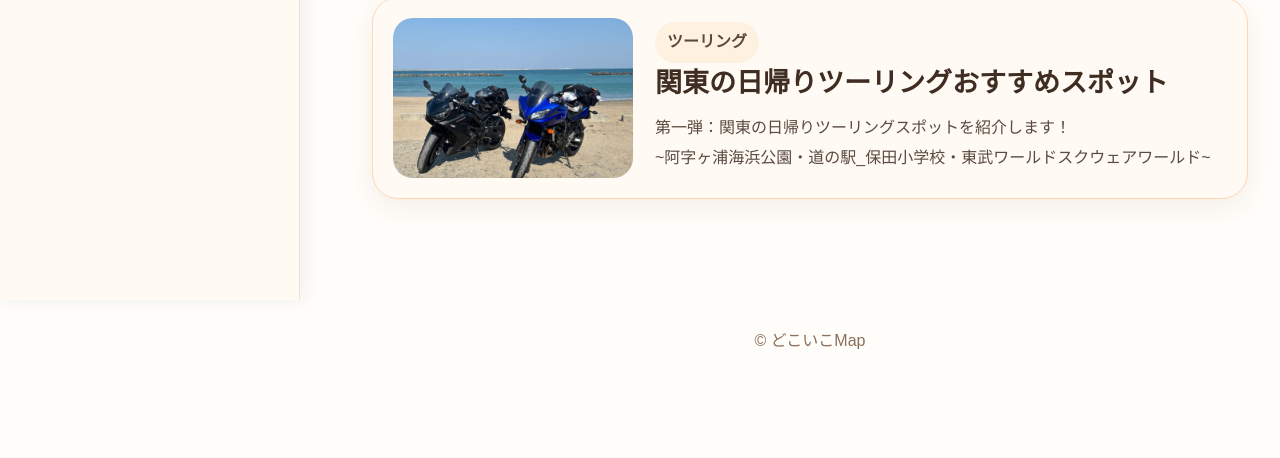
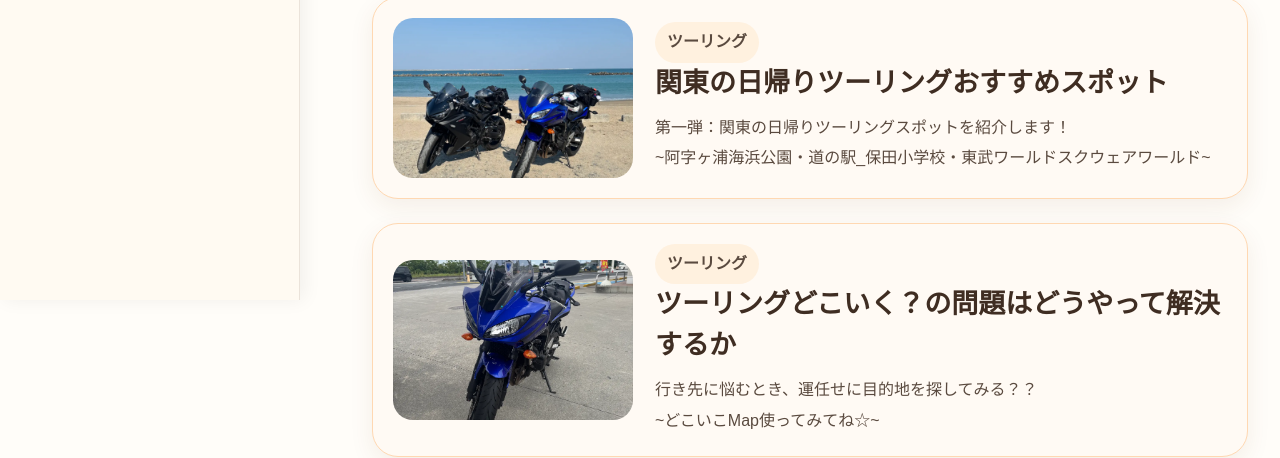
Before and after one commit to nakokomochi/dokoikoMap-v3, a plain HTML site: page column_top.html in a window 1280 px wide. Shown: the part 500-958 px from the top of the page. Drawn offline with Linux system fonts and the light colour scheme.

Commit message:
Update column_top.html

```diff
--- a/column_top.html
+++ b/column_top.html
@@ -7,8 +7,7 @@
 
   <title>どこいこMap コラム｜ツーリング・おでかけ記事</title>
 
-    <meta name="description"
-        content="どこいこMapのコラム一覧です。ツーリングスポットやおでかけ情報、実際に行ってよかった場所を紹介しています。">
+  <meta name="description" content="どこいこMapのコラム一覧です。ツーリングスポットやおでかけ情報、実際に行ってよかった場所を紹介しています。">
 
   <meta property="og:title" content="どこいこMap コラム">
   <meta property="og:description" content="ツーリングやおでかけに役立つ記事を掲載しています。">
@@ -30,9 +29,7 @@
     <header class="column-top-header">
 
       <a href="index.html">
-                <img src="image/dog.png"
-                    alt="どこいこMapロゴ"
-                    class="site-icon">
+        <img src="image/dog.png" alt="どこいこMapロゴ" class="site-icon">
       </a>
 
       <h1>どこいこMap コラム</h1>
@@ -71,6 +68,20 @@
           </div>
         </a>
 
+        <a href="column/touring-random-destination.html" class="article-card">
+          <img src="image/articles/touring-random-destination/fz6_dokoiko.webp" alt="駐車中のバイク">
+
+          <div class="article-card-body">
+            <p class="article-category">ツーリング</p>
+            <h2>ツーリングどこいく？の問題はどうやって解決するか</h2>
+            <p>
+              行き先に悩むとき、運任せに目的地を探してみる？？<br>
+              ~どこいこMap使ってみてね☆~
+
+            </p>
+          </div>
+        </a>
+
       </section>
     </main>
 
```
Lines whose indentation alone changed are shown as unchanged.
